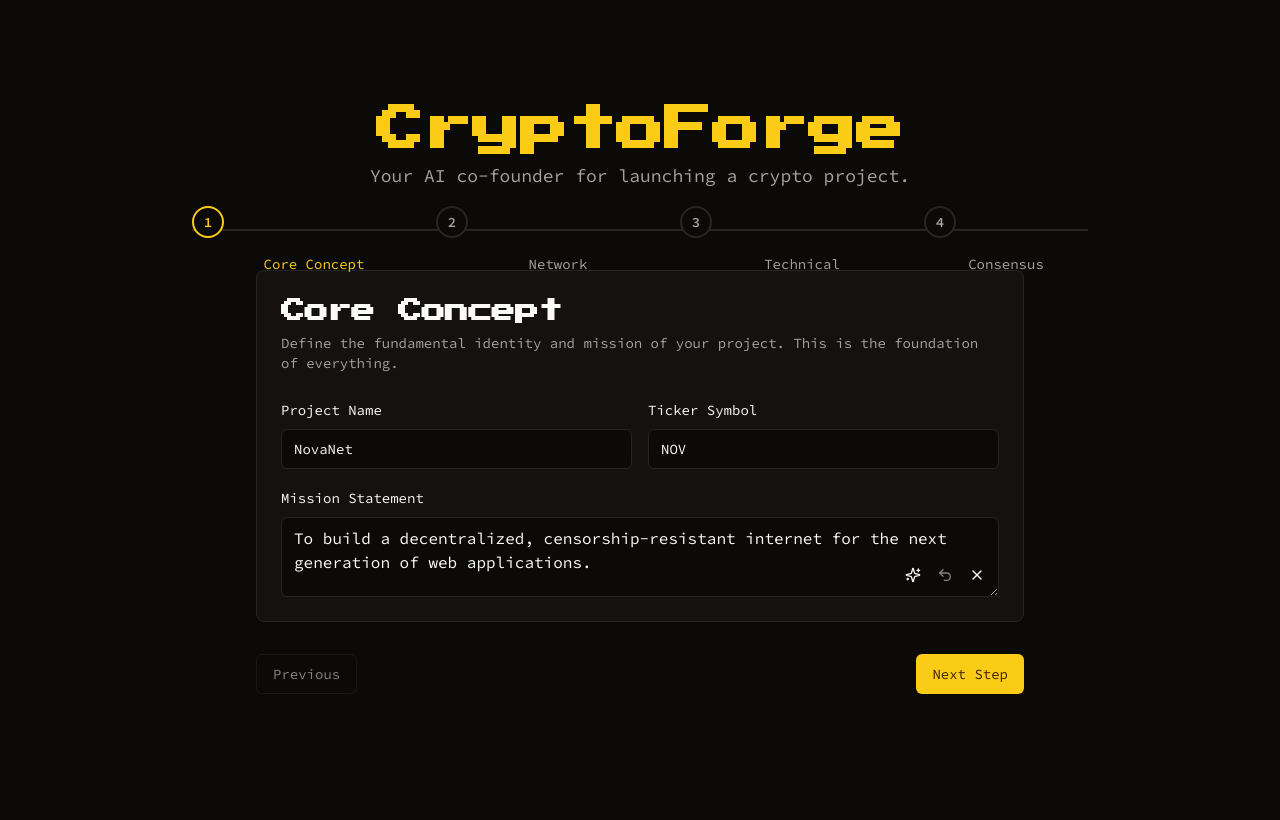
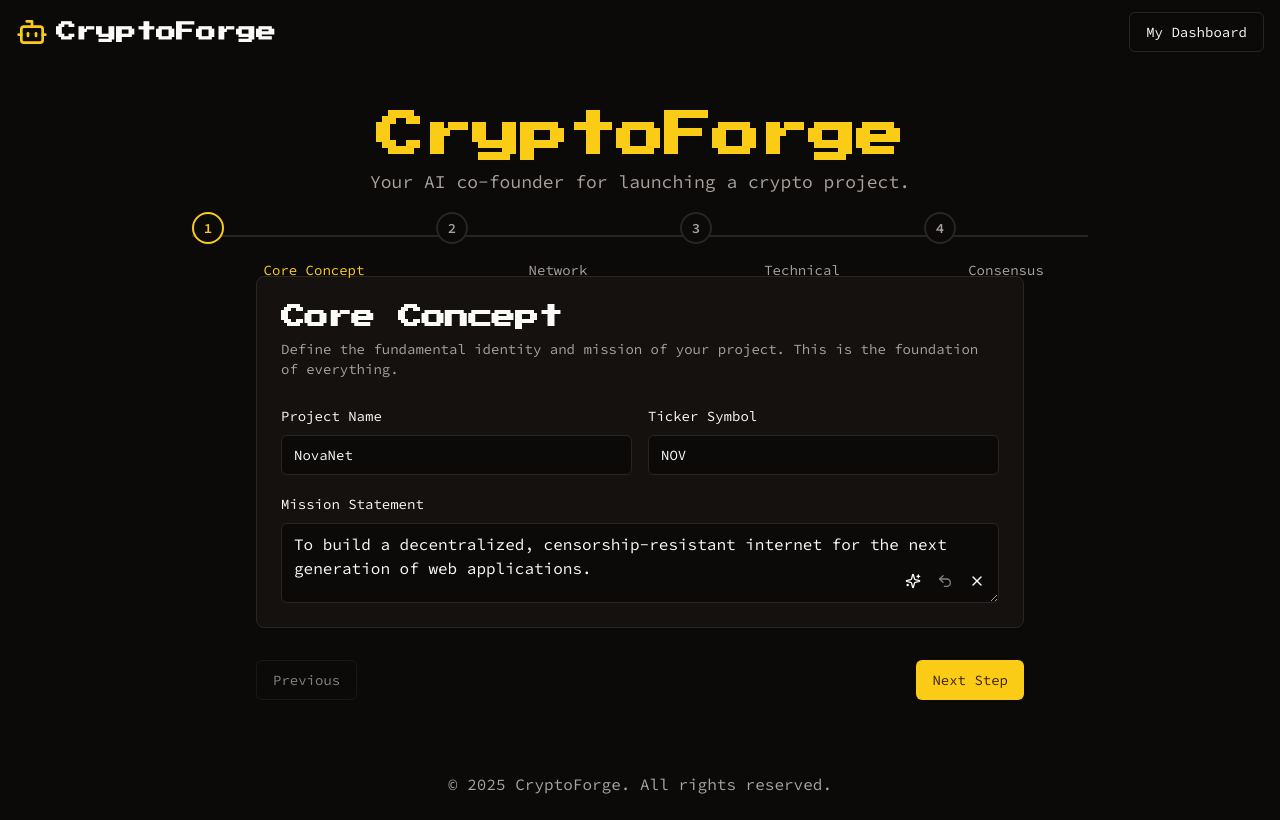
Before and after one commit to zucchinicheesecake/studio, a Next.js app: page /forge in a window 1280 px wide. Built offline with nearby package versions, Linux system fonts and the light colour scheme; what @genkit-ai/googleai, genkit would draw is missing.

Commit message:
Let's make it more comprehensive and less bare bones

```diff
--- a/src/app/forge/page.tsx
+++ b/src/app/forge/page.tsx
@@ -4,7 +4,7 @@
 import { useState } from "react";
 import { useForm, FormProvider } from "react-hook-form";
 import { zodResolver } from "@hookform/resolvers/zod";
-
+import Link from "next/link";
 import * as actions from "@/app/actions";
 import { formSchema, type FormValues, type GenerationResult } from "@/app/types";
 import { Button } from "@/components/ui/button";
@@ -15,7 +15,7 @@ import { Step2NetworkParameters } from "@/components/crypto-forge/step-2-network
 import { Step3TechnicalDetails } from "@/components/crypto-forge/step-3-technical-details";
 import { Step4Consensus } from "@/components/crypto-forge/step-4-consensus";
 import { ResultsDisplay } from "@/components/crypto-forge/results-display";
-import { AlertCircle, CheckCircle, CircleDashed, Loader2 } from "lucide-react";
+import { AlertCircle, CheckCircle, CircleDashed, Loader2, Bot } from "lucide-react";
 import { ExplanationDialog } from "@/components/crypto-forge/explanation-dialog";
 import { ExplanationContext } from "@/hooks/use-explanation";
 import { Card, CardContent, CardHeader, CardTitle, CardDescription } from "@/components/ui/card";
@@ -185,7 +185,7 @@ export default function ForgePage() {
   };
 
 
-  if (isGenerating || generationSteps.length > 0 && !results) {
+  if (isGenerating || (generationSteps.length > 0 && !results)) {
     const hasError = generationSteps.some(s => s.status === 'error');
 
     return (
@@ -244,7 +244,17 @@ export default function ForgePage() {
 
   return (
     <FormProvider {...methods}>
-        <main className="container mx-auto px-4 py-12 flex flex-col items-center justify-center min-h-screen">
+        <div className="flex flex-col min-h-screen">
+        <header className="container mx-auto px-4 h-16 flex items-center justify-between">
+            <Link href="/" className="flex items-center gap-2">
+                <Bot className="h-8 w-8 text-primary" />
+                <span className="text-xl font-bold font-headline">CryptoForge</span>
+            </Link>
+            <Button asChild variant="outline">
+                <Link href="/dashboard">My Dashboard</Link>
+            </Button>
+        </header>
+        <main className="flex-grow container mx-auto px-4 py-12 flex flex-col items-center justify-center">
           <div className="text-center mb-4">
               <h1 className="text-5xl font-headline font-bold text-primary">CryptoForge</h1>
               <p className="mt-2 text-lg text-muted-foreground">Your AI co-founder for launching a crypto project.</p>
@@ -271,6 +281,9 @@ export default function ForgePage() {
             </Button>
           </div>
         </main>
+         <footer className="container mx-auto px-4 py-6 text-center text-muted-foreground">
+            <p>&copy; {new Date().getFullYear()} CryptoForge. All rights reserved.</p>
+        </footer>
         <ExplanationDialog
             isOpen={!!explanation.title}
             onOpenChange={(isOpen) => !isOpen && setExplanation({ title: "", content: "", isLoading: false })}
@@ -278,6 +291,7 @@ export default function ForgePage() {
             content={explanation.content}
             isLoading={explanation.isLoading}
         />
+        </div>
     </FormProvider>
   );
 }
--- a/src/app/page.tsx
+++ b/src/app/page.tsx
@@ -2,9 +2,7 @@
 "use client";
 
 import { Button } from "@/components/ui/button";
-import { Card, CardContent } from "@/components/ui/card";
-import { ArrowRight, Bot, Coins, FileText, LayoutDashboard } from "lucide-react";
-import Image from "next/image";
+import { ArrowRight, Bot, Coins, FileText } from "lucide-react";
 import Link from "next/link";
 
 export default function LandingPage() {
@@ -50,7 +48,7 @@ export default function LandingPage() {
                     </div>
                     <h3 className="text-xl font-bold font-headline">AI-Powered Generation</h3>
                     <p className="text-muted-foreground mt-2">
-                        Leverage cutting-edge AI to generate everything from your genesis block and whitepaper to your logo and launch campaign.
+                        Leverage cutting-edge AI to generate everything from your genesis block to your README file.
                     </p>
                 </div>
                 <div className="flex flex-col items-center">
@@ -59,7 +57,7 @@ export default function LandingPage() {
                     </div>
                     <h3 className="text-xl font-bold font-headline">Complete Asset Toolkit</h3>
                     <p className="text-muted-foreground mt-2">
-                        Receive a full suite of assets including code, documentation, a landing page, and marketing materials.
+                        Receive a full suite of developer-focused assets including C++ code, configuration files, and documentation.
                     </p>
                 </div>
                  <div className="flex flex-col items-center">
--- a/src/components/crypto-forge/results-display.tsx
+++ b/src/components/crypto-forge/results-display.tsx
@@ -65,7 +65,7 @@ export function ResultsDisplay({ results, onReset, isSavedProject = false }: Res
       </div>
 
       <Card className="mb-8 bg-card/50 border-primary/20">
-        <CardHeader className="flex flex-col sm:flex-row items-center gap-6 text-center sm:text-left">
+        <CardHeader className="flex flex-col sm:flex-row items-center gap-6 text-center sm:text-left p-6">
             <div className="flex-shrink-0">
                 <Image
                     src={results.logoDataUri}
@@ -89,6 +89,13 @@ export function ResultsDisplay({ results, onReset, isSavedProject = false }: Res
                         ) : (
                             <><Save className="mr-2" /> Save Project</>
                         )}
+                    </Button>
+                </div>
+            )}
+             {isSavedProject && (
+                <div className="flex-shrink-0">
+                    <Button asChild>
+                        <Link href="/dashboard"><ArrowLeft className="mr-2" /> Back to Dashboard</Link>
                     </Button>
                 </div>
             )}
@@ -121,14 +128,18 @@ export function ResultsDisplay({ results, onReset, isSavedProject = false }: Res
                 filename="README.md"
                 content={results.readmeContent}
             >
-                <CodeBlock code={results.readmeContent} language="markdown" />
+                 <Card className="bg-card/50">
+                    <CardContent className="p-6">
+                         <div className="prose prose-invert prose-sm max-w-none" dangerouslySetInnerHTML={{ __html: results.readmeContent.replace(/\n/g, '<br />') }} />
+                    </CardContent>
+                </Card>
             </ResultSection>
         </div>
 
        <div className="text-center mt-12">
        {isSavedProject ? (
-          <Button asChild size="lg">
-            <Link href="/dashboard"><ArrowLeft className="mr-2" /> Back to Dashboard</Link>
+          <Button asChild size="lg" variant="outline">
+            <Link href="/forge">Create a New Project</Link>
           </Button>
         ) : (
           <Button onClick={onReset} size="lg">Create Another Project</Button>
--- a/src/components/ui/card.tsx
+++ b/src/components/ui/card.tsx
@@ -1,3 +1,4 @@
+
 import * as React from "react"
 
 import { cn } from "@/lib/utils"
@@ -30,10 +31,10 @@ const CardHeader = React.forwardRef<
 CardHeader.displayName = "CardHeader"
 
 const CardTitle = React.forwardRef<
-  HTMLDivElement,
-  React.HTMLAttributes<HTMLDivElement>
+  HTMLParagraphElement,
+  React.HTMLAttributes<HTMLHeadingElement>
 >(({ className, ...props }, ref) => (
-  <div
+  <h3
     ref={ref}
     className={cn(
       "text-2xl font-semibold leading-none tracking-tight",
@@ -45,10 +46,10 @@ const CardTitle = React.forwardRef<
 CardTitle.displayName = "CardTitle"
 
 const CardDescription = React.forwardRef<
-  HTMLDivElement,
-  React.HTMLAttributes<HTMLDivElement>
+  HTMLParagraphElement,
+  React.HTMLAttributes<HTMLParagraphElement>
 >(({ className, ...props }, ref) => (
-  <div
+  <p
     ref={ref}
     className={cn("text-sm text-muted-foreground", className)}
     {...props}
```
